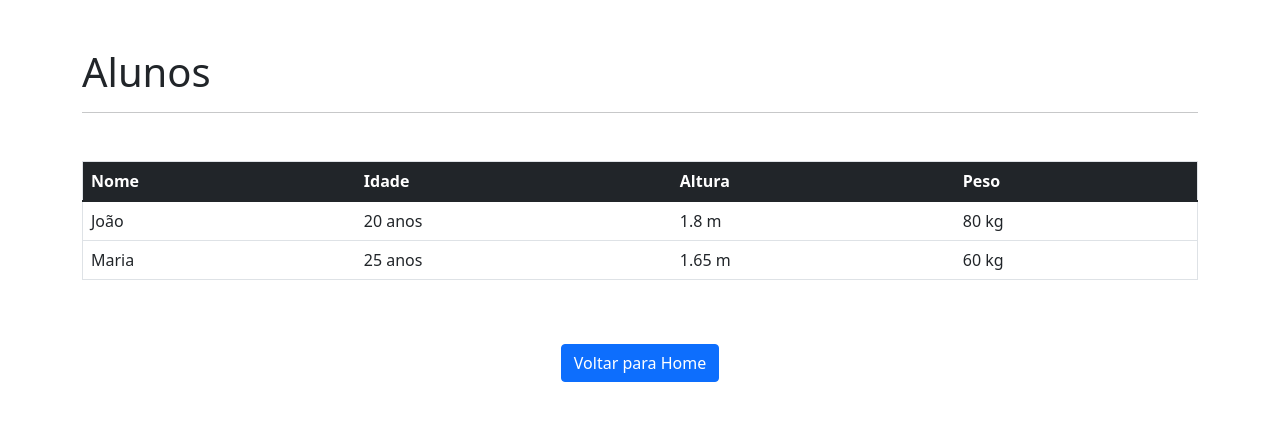
After one commit to israelcena/beacademy-devstart-introducaophp, a PHP site: page /dados.php in a window 1280 px wide. The commit adds this page. Shown: the top 421 px of the page. Run offline with PHP 8.4, Linux system fonts and the light colour scheme.

Commit message:
include dados

```diff
--- /dev/null
+++ b/public/dados.php
@@ -0,0 +1,51 @@
+<?php
+
+$a1 = [
+  "nome" => "João",
+  "idade" => 20,
+  "altura" => 1.80,
+  "peso" => 80,
+];
+
+$a2 = [
+  "nome" => "Maria",
+  "idade" => 25,
+  "altura" => 1.65,
+  "peso" => 60,
+];
+
+$alunos = [$a1, $a2];
+
+?>
+
+<link rel="stylesheet" href="https://cdn.jsdelivr.net/npm/bootstrap@5.1.3/dist/css/bootstrap.min.css"
+  integrity="sha384-1BmE4kWBq78iYhFldvKuhfTAU6auU8tT94WrHftjDbrCEXSU1oBoqyl2QvZ6jIW3" crossorigin="anonymous">
+<div class="container">
+  <h1 class="mt-5 h1">Alunos</h1>
+  <hr>
+  <table class="table table-hover pure-table-striped mt-5" border="1">
+    <thead class="table-dark">
+      <tr>
+        <th>Nome</th>
+        <th>Idade</th>
+        <th>Altura</th>
+        <th>Peso</th>
+      </tr>
+    </thead>
+    <?php
+    foreach ($alunos as $aluno) {
+      echo
+      "<tr>
+      <td>{$aluno["nome"]}</td>
+      <td>{$aluno["idade"]} anos</td>
+      <td>{$aluno["altura"]} m</td>
+      <td>{$aluno["peso"]} kg</td>
+    </tr>";
+    };
+    ?>
+  </table>
+</div>
+<?php
+echo "<br/>";
+echo "<br/>";
+echo "<center><button class=\"btn btn-primary\" onclick=\"window.location.href = './index.php';\">Voltar para Home</button></center>";
--- a/public/index.php
+++ b/public/index.php
@@ -8,4 +8,5 @@ echo "<li><a href=\"./match.php\">Match</a></li>";
 echo "<li><a href=\"./arrays.php\">Arrays</a></li>";
 echo "<li><a href=\"./bandas.php\">Bandas</a></li>";
 echo "<li><a href=\"./alunos.php\">Alunos</a></li>";
+echo "<li><a href=\"./dados.php\">Dados</a></li>";
 echo "</ol>";
```
